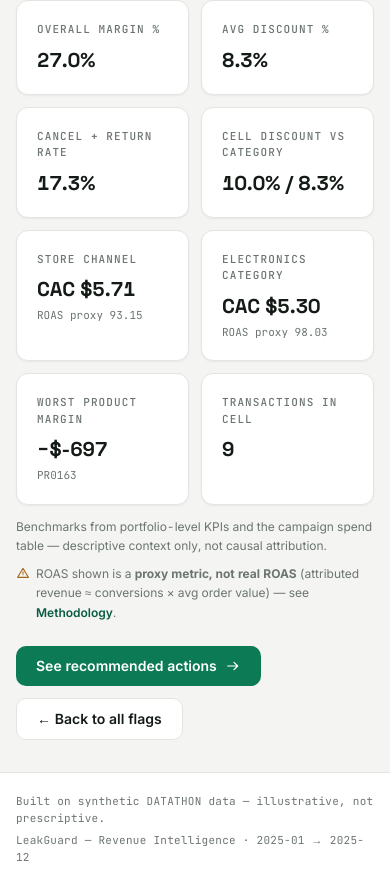
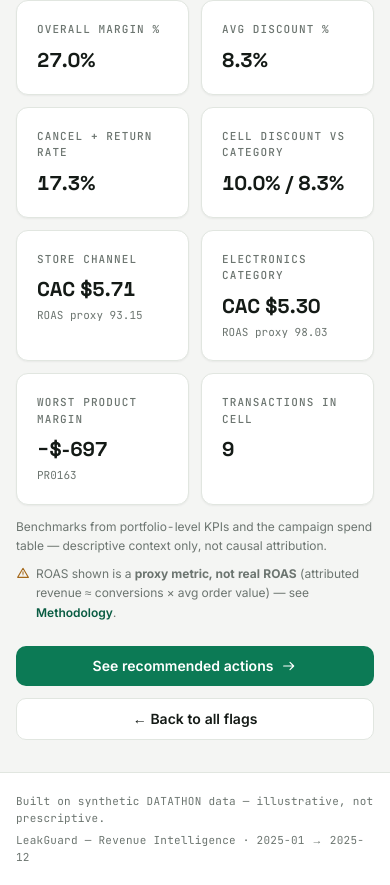
Before and after one commit to kunal4060/money-leak, a Next.js app in the folder web/: page /explain/LEAK-001 in a window 390 px wide. Shown: the part 1123-2008 px from the top of the page. Built offline with nearby package versions, Linux system fonts and the light colour scheme.

Commit message:
feat(web): responsive polish — mobile hamburger nav, phone type scale, 44px tap targets, table scroll + chart label fixes

```diff
--- a/web/app/explain/[id]/page.tsx
+++ b/web/app/explain/[id]/page.tsx
@@ -186,12 +186,12 @@
       </div>
 
       {/* Next step */}
-      <div className="flex flex-wrap gap-3">
-        <Link href="/act" className="btn-primary">
+      <div className="flex flex-col gap-3 sm:flex-row sm:flex-wrap">
+        <Link href="/act" className="btn-primary w-full sm:w-auto">
           See recommended actions
           <IconArrowRight className="h-4 w-4" />
         </Link>
-        <Link href="/detect" className="btn-secondary">
+        <Link href="/detect" className="btn-secondary w-full sm:w-auto">
           ← Back to all flags
         </Link>
       </div>
```
